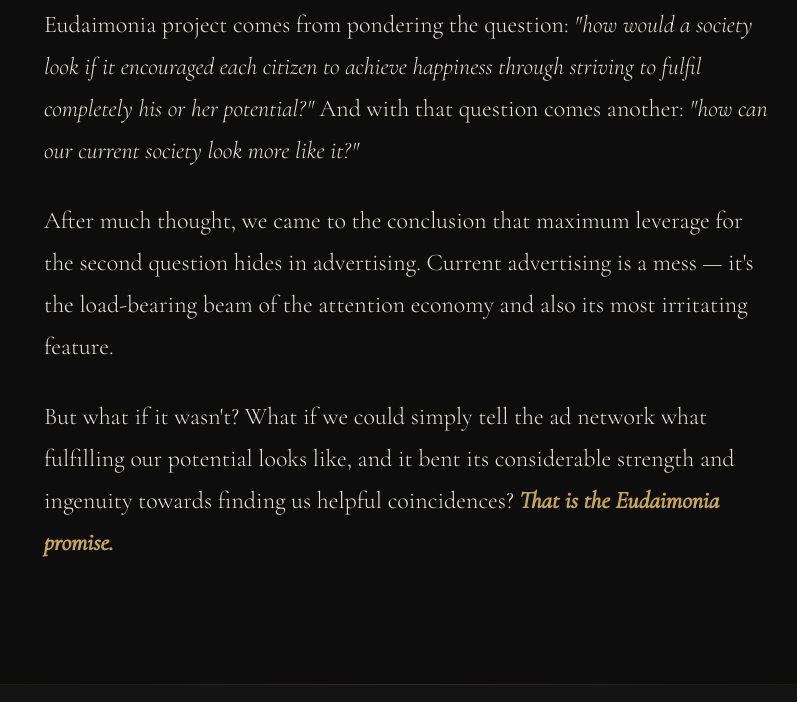
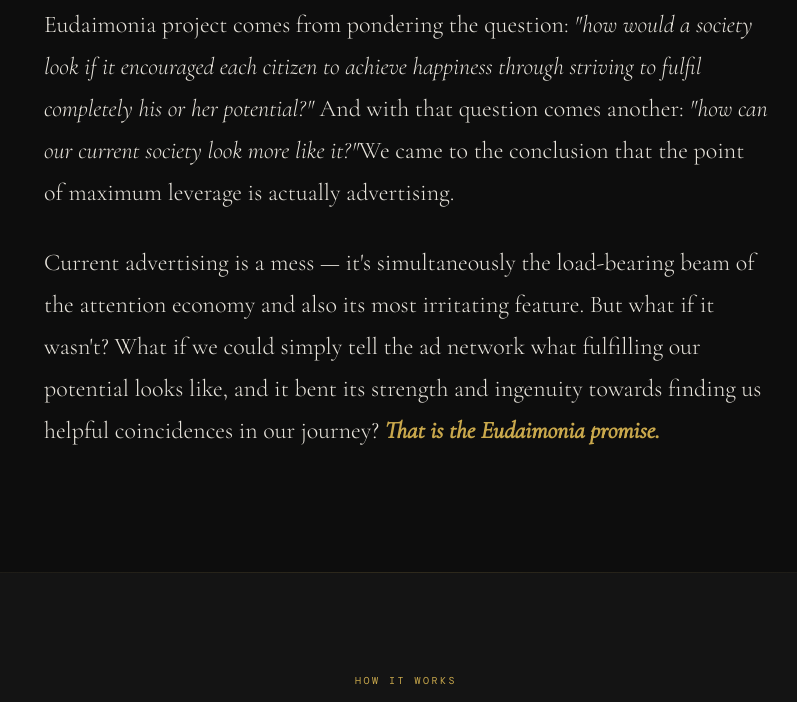
Before and after one commit to Chrisjayhenningsen/Eudaimonia, a website: page index.html in a window 1280 px wide. Shown: the part 1015-1717 px from the top of the page, without its empty margins (234-1031 px from the left). Drawn offline with nearby package versions, Linux system fonts and the light colour scheme; a web font is replaced by a local one.

Commit message:
Update index.html
changed wording of the philosophy section

```diff
--- a/index.html
+++ b/index.html
@@ -542,17 +542,15 @@
         <strong>Eudaimonia</strong> means <em>'Good Spirit'</em>. It also means reaching one's potential.
         The Eudaimonia project comes from pondering the question: <em>"how would a society look if it
         encouraged each citizen to achieve happiness through striving to fulfil completely his or her potential?"</em>
-        And with that question comes another: <em>"how can our current society look more like it?"</em>
+        And with that question comes another: <em>"how can our current society look more like it?"</em>We came to the
+        conclusion that the point of maximum leverage is actually advertising.
       </p>
       <p>
-        After much thought, we came to the conclusion that maximum leverage for the second question
-        hides in advertising. Current advertising is a mess — it's the load-bearing beam of the
-        attention economy and also its most irritating feature.
-      </p>
-      <p>
-        But what if it wasn't? What if we could simply tell the ad network what fulfilling our potential
-        looks like, and it bent its considerable strength and ingenuity towards finding us helpful
-        coincidences? <strong>That is the Eudaimonia promise.</strong>
+        Current advertising is a mess — it's simultaneously the load-bearing beam of the
+        attention economy and also its most irritating feature. But what if it wasn't?
+        What if we could simply tell the ad network what fulfilling our potential
+        looks like, and it bent its strength and ingenuity towards finding us helpful
+        coincidences in our journey? <strong>That is the Eudaimonia promise.</strong>
       </p>
     </div>
   </section>
```
